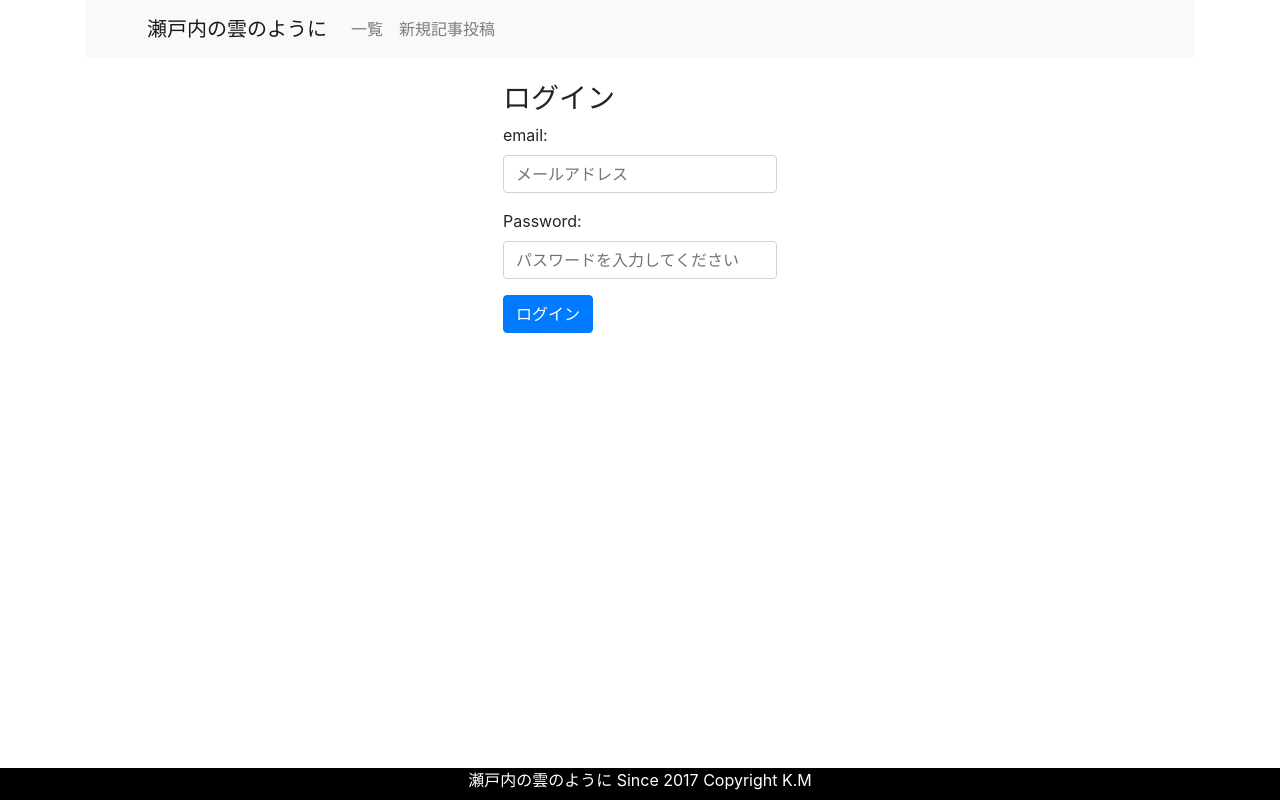
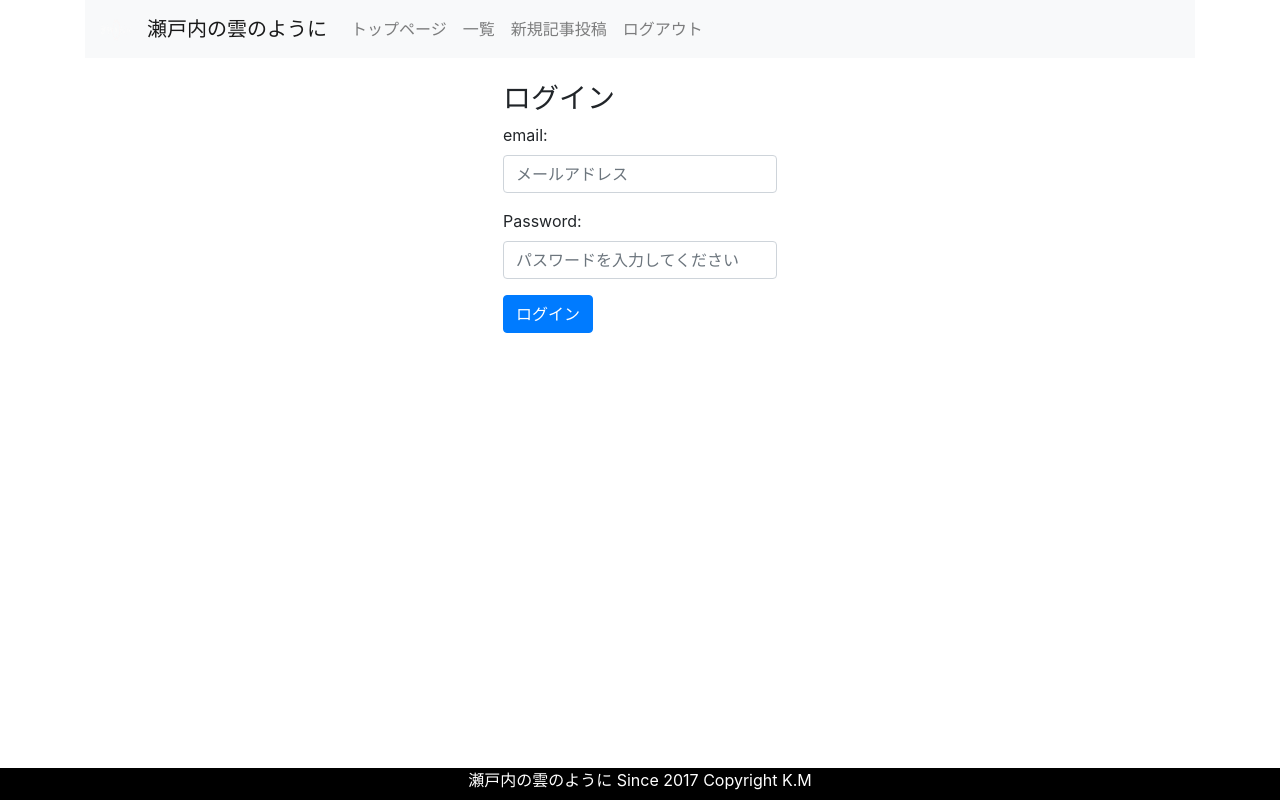
Before and after one commit to muraken12003032/node_blog_front, a React (Create React App) app: page /login in a window 1280 px wide. Built offline with nearby package versions, Linux system fonts and the light colour scheme.

Commit message:
add logout function

```diff
--- a/src/App.js
+++ b/src/App.js
@@ -18,10 +18,16 @@ const navbar = () => {
   return(
     <ul className="navbar-nav mr-auto">
       <li className="navbar-item">
-        <Link to="/" className="nav-link">一覧</Link>
+        <Link to="/" className="nav-link">トップページ</Link>
       </li>
       <li className="navbar-item">
-        <Link to="/create" className="nav-link">新規記事投稿</Link>
+        <Link to="/adminpage/" className="nav-link">一覧</Link>
+      </li>
+      <li className="navbar-item">
+        <Link to="/adminpage/create" className="nav-link">新規記事投稿</Link>
+      </li>
+      <li className="navbar-item">
+        <Link to="/adminpage/create" className="nav-link">ログアウト</Link>
       </li>
     </ul>
   );
```
Also changed, not shown: src/components/logout.js (added, +19 -0 lines).
